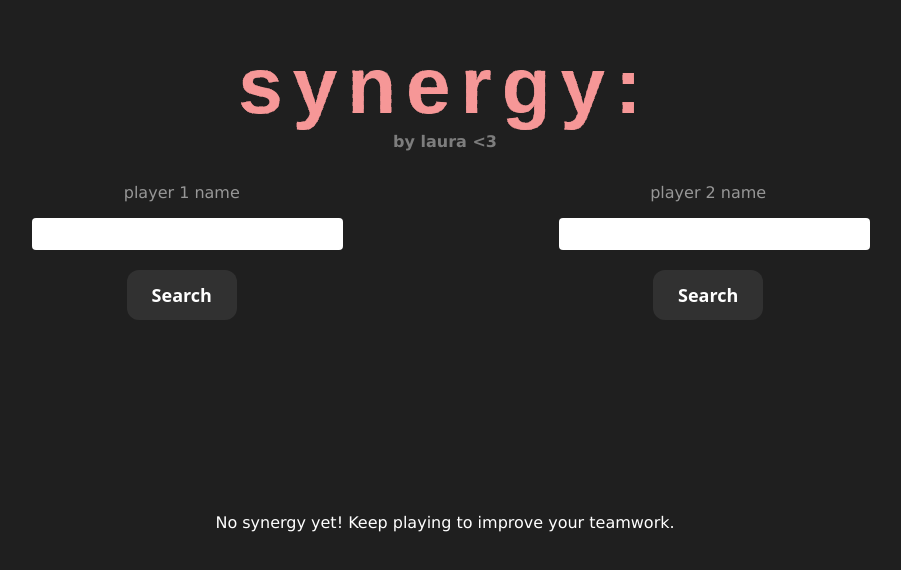
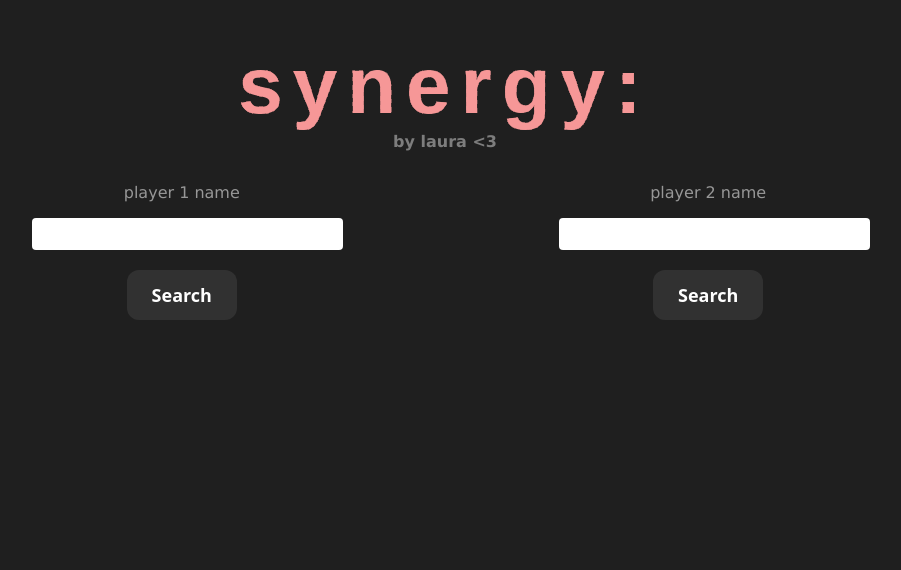
Before and after one commit to laura-codess/riot-api-project, a React (Create React App) app in the folder frontend/: page / in a window 1280 px wide. Shown: the top 570 px of the page, without its empty margins (195-1096 px from the left). Built offline with nearby package versions, Linux system fonts and the light colour scheme.

Commit message:
github commit

```diff
--- a/frontend/src/App.js
+++ b/frontend/src/App.js
@@ -16,6 +16,7 @@ function App() {
   const [sameMatches, setSameMatches] = useState([]);
   const [wins, setWins] = useState(0);
   const [isLoading, setIsLoading] = useState(false);
+  const[isCalculationDone, setIsCalculationDone] = useState(false);
 
   async function searchForPlayer(playerNumber) {
     const searchText = playerNumber === 1 ? searchText1 : searchText2;
@@ -116,7 +117,6 @@ function App() {
   async function analyzeMatches() {
     try {
       setIsLoading(true);
-
       await getSameMatches();
 
       // perform the analysis using the updated sameMatches
@@ -128,9 +128,11 @@ function App() {
       setWins(response.data);
       console.log(response.data);
       setIsLoading(false);
+      setIsCalculationDone(true);
     } catch (error) {
       console.log("Error grabbing wins: ", error);
       setIsLoading(false);
+      setIsCalculationDone(false);
     }
   }
 
@@ -203,7 +205,7 @@ function App() {
         </button>
       )}
       {isLoading && <p>Loading...</p>}
-      {wins !== null && !isLoading && (
+      {wins !== null && isCalculationDone && !isLoading && (
         <div className='winMessage'>
           {wins >= 100 ? (
           <p>Wow! Amazing synergy! You've won {wins} the matches played together.</p>
```
Also changed, not shown: 1 other file (tests, documents, lock files or other folders).
